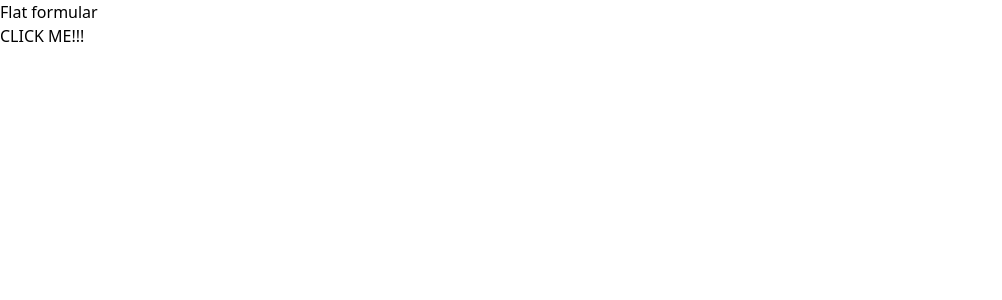
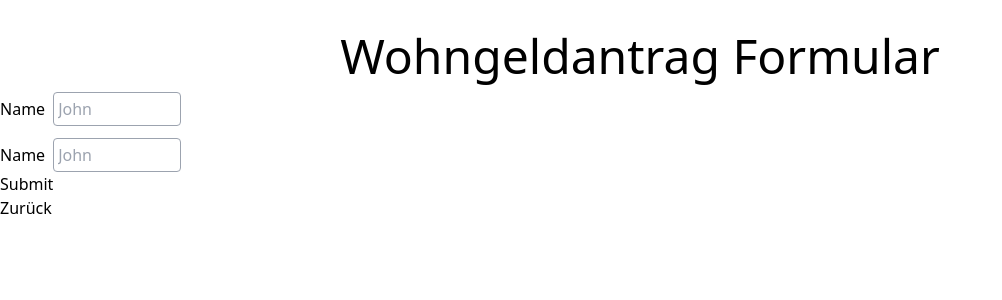
Before and after one commit to GiorgiMazm/LF10, a Nuxt app: page /flat in a window 1280 px wide. Shown: the top 300 px of the page, without its empty margins (0-1002 px from the left). Built offline with nearby package versions, Linux system fonts and the light colour scheme.

Commit message:
create form and input components

```diff
--- /dev/null
+++ b/src/components/AppForm.vue
@@ -0,0 +1,18 @@
+<script setup lang="ts">
+const { addForm } = useForm();
+async function createForm() {
+  await addForm({ name: "Giorgi" });
+}
+</script>
+
+<template>
+  <div>
+    <form>
+      <text-input label="Name" placeholder="John" />
+      <text-input label="Name" placeholder="John" />
+      <button @click.prevent="createForm">Submit</button>
+      <br />
+      <NuxtLink href="/">Zurück</NuxtLink>
+    </form>
+  </div>
+</template>
--- /dev/null
+++ b/src/components/TextInput.vue
@@ -0,0 +1,18 @@
+<script setup lang="ts">
+interface propsInterface {
+  label: string;
+  placeholder: string;
+}
+const props = defineProps<propsInterface>();
+</script>
+
+<template>
+  <div class="mt-3">
+    <label>{{ props.label }}</label>
+    <input
+      class="ml-2 w-[10%] p-1 inline-block border border-gray-400 rounded"
+      type="text"
+      :placeholder="props.placeholder"
+    />
+  </div>
+</template>
--- a/src/pages/flat.vue
+++ b/src/pages/flat.vue
@@ -1,13 +1,12 @@
-<script setup lang="ts">
-import useForm from "~/composables/useForm";
-
-const { addForm } = useForm();
-async function createForm() {
-  await addForm({ name: "Giorgi" });
-}
-</script>
+<script setup lang="ts"></script>
 
 <template>
-  <div>Flat formular</div>
-  <button @click="createForm">CLICK ME!!!</button>
+  <div>
+    <section>
+      <div class="container mx-auto">
+        <h1 class="text-center text-5xl mt-8">Wohngeldantrag Formular</h1>
+        <AppForm title="Wohngeldantrag" />
+      </div>
+    </section>
+  </div>
 </template>
```
Also changed, not shown: 1 other file (tests, documents, lock files or other folders).
